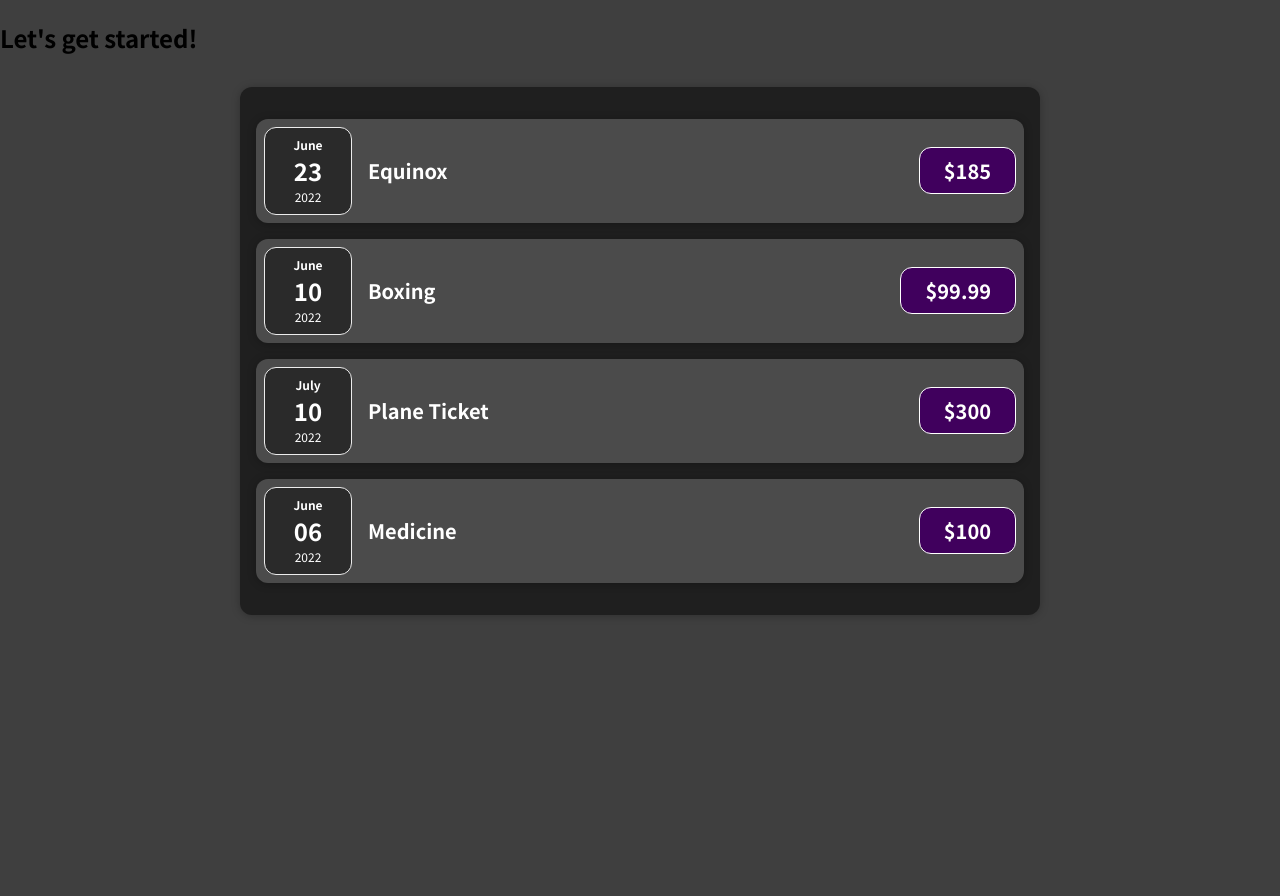
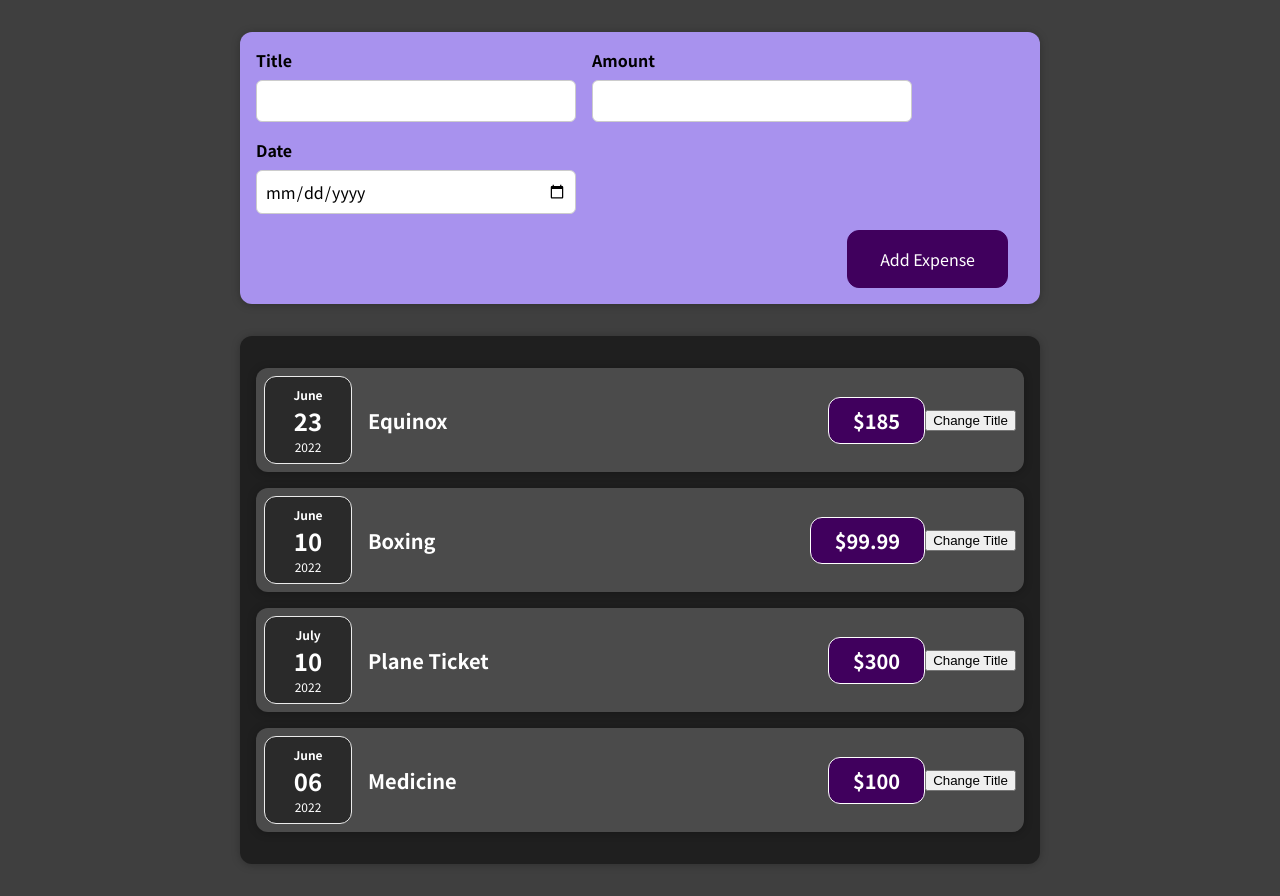
Before and after one commit to meredithbloom/react-udemy-expenses, a React (Create React App) app: page / in a window 1280 px wide. Before the commit the page ends 800 px from the top, so only its background shows below. Built offline with nearby package versions, Linux system fonts and the light colour scheme.

Commit message:
added new expense form

```diff
--- a/src/App.js
+++ b/src/App.js
@@ -1,6 +1,8 @@
 import React from 'react'
 import ExpenseItem from './components/Expenses/ExpenseItem'
 import Expenses from './components/Expenses/Expenses';
+import NewExpense from './components/NewExpense/NewExpense';
+
 
 const App = () => {
   const expenses = [
@@ -12,7 +14,7 @@
 
   return (
     <div>
-      <h2>Let's get started!</h2>
+      <NewExpense />
       <Expenses expenses={expenses}/>
     </div>
   )
--- a/src/components/Expenses/ExpenseItem.js
+++ b/src/components/Expenses/ExpenseItem.js
@@ -1,4 +1,4 @@
-import React from 'react'
+import React, {useState} from 'react'
 import './ExpenseItem.css'
 import ExpenseDate from './ExpenseDate'
 import Card from '../UI/Card'
@@ -6,13 +6,21 @@
 
 const ExpenseItem = (props) => {
 
+    const [title, setTitle] = useState(props.title)
+
+
+    const clickHandler = () => {
+        setTitle('Updated!')
+    }
+
     return (
         <Card className='expense-item'>
             <ExpenseDate date={props.date}/>
             <div className='expense-item__description'>
-                <h2>{ props.title }</h2>
+                <h2>{ title }</h2>
                 <div className='expense-item__price'>${props.amount}</div>
             </div>
+            <button onClick={clickHandler}>Change Title</button>
         </Card>
     )
 }
--- /dev/null
+++ b/src/components/NewExpense/ExpenseForm.css
@@ -0,0 +1,26 @@
+.new-expense__controls {
+    display: flex;
+    flex-wrap: wrap;
+    gap: 1rem;
+    margin-bottom: 1rem;
+    text-align: left;
+}
+
+.new-expense__control label {
+    font-weight: bold;
+    margin-bottom: 0.5rem;
+    display: block;
+}
+
+.new-expense__control input {
+    font: inherit;
+    padding: 0.5rem;
+    border-radius: 6px;
+    border: 1px solid #ccc;
+    width: 20rem;
+    max-width: 100%;
+}
+
+.new-expense__actions {
+    text-align: right;
+}
--- /dev/null
+++ b/src/components/NewExpense/ExpenseForm.js
@@ -0,0 +1,45 @@
+import React, {useState} from 'react'
+import './ExpenseForm.css'
+
+const ExpenseForm = () => {
+
+    const [enteredTitle, setEnteredTitle] = useState('')
+    const [enteredAmount, setEnteredAmount] = useState('')
+    const [enteredDate, setEnteredDate] = useState('')
+
+    const titleChangeHandler = (event) => {
+        setEnteredTitle(event.target.value)
+    }
+
+    const amountChangeHandler = (event) => {
+        setEnteredAmount(event.target.value)
+    }
+
+    const dateChangeHandler = (event) => {
+        setEnteredDate(event.target.value)
+    }
+
+    return (
+        <form>
+            <div className="new-expense__controls">
+                <div className="new-expense__control">
+                    <label>Title</label>
+                    <input type='text' onChange={titleChangeHandler}/>
+                </div>
+                <div className="new-expense__control">
+                    <label>Amount</label>
+                    <input type='number' min="0.01" step="0.01" onChange={amountChangeHandler}/>
+                </div>
+                <div className="new-expense__control">
+                    <label>Date</label>
+                    <input type='date' min="2019-01-01" max="2022-12-31" onChange={dateChangeHandler}/>
+                </div>
+            </div>
+            <div className="new-expense__actions">
+                <button type="submit">Add Expense</button>
+            </div>
+        </form>
+    )
+}
+
+export default ExpenseForm
--- /dev/null
+++ b/src/components/NewExpense/NewExpense.css
@@ -0,0 +1,38 @@
+.new-expense {
+    background-color: #a892ee;
+    padding: 1rem;
+    margin: 2rem auto;
+    width: 50rem;
+    max-width: 95%;
+    border-radius: 12px;
+    text-align: center;
+    box-shadow: 0 1px 8px rgba(0, 0, 0, 0.25);
+}
+
+.new-expense button {
+    font: inherit;
+    cursor: pointer;
+    padding: 1rem 2rem;
+    border: 1px solid #40005d;
+    background-color: #40005d;
+    color: white;
+    border-radius: 12px;
+    margin-right: 1rem;
+}
+
+.new-expense button:hover,
+.new-expense button:active {
+    background-color: #510674;
+    border-color: #510674;
+}
+
+.new-expense button.alternative {
+    color: #220131;
+    border-color: transparent;
+    background-color: transparent;
+}
+
+.new-expense button.alternative:hover,
+.new-expense button.alternative:active {
+    background-color: #ddb3f8;
+}
--- /dev/null
+++ b/src/components/NewExpense/NewExpense.js
@@ -0,0 +1,14 @@
+import React from 'react'
+import './NewExpense.css'
+import ExpenseForm from './ExpenseForm'
+
+const NewExpense = () => {
+
+    return (
+        <div className='new-expense'>
+            <ExpenseForm />
+        </div>
+    )
+}
+
+export default NewExpense
```
